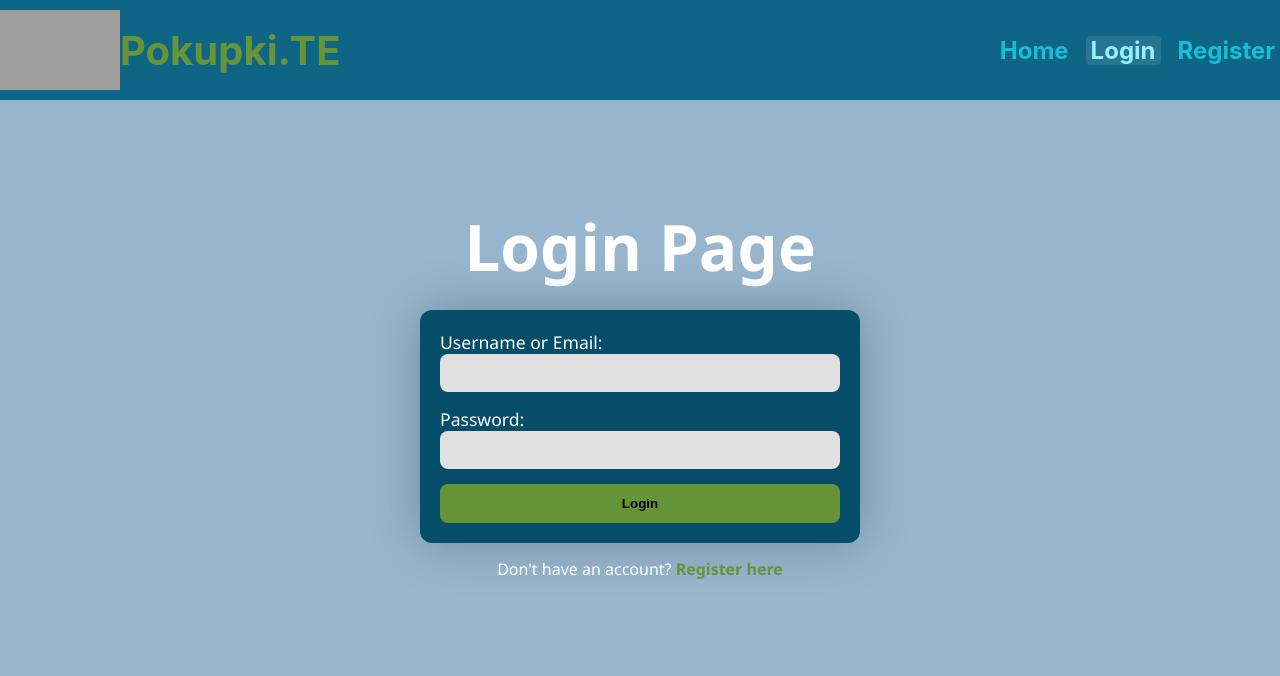
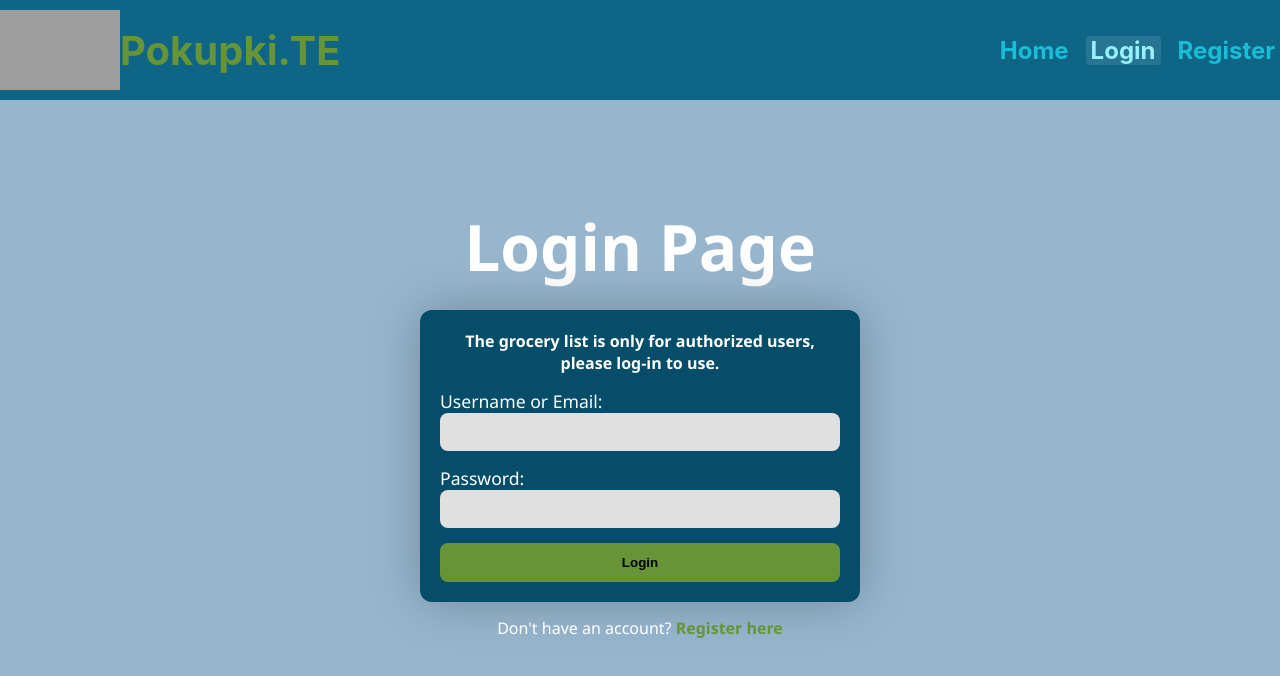
Before and after one commit to rivanov00/ReactJS_Uni_New, a React (Create React App) app: page /login in a window 1280 px wide. Shown: the top 676 px of the page. Built offline with nearby package versions, Linux system fonts and the light colour scheme; grey boxes are pictures that could not be loaded.

Commit message:
404 page & css created

```diff
--- a/src/App.js
+++ b/src/App.js
@@ -1,12 +1,13 @@
 import React from 'react';
 import { BrowserRouter as Router, Routes, Route } from 'react-router-dom';
 
-// Import your components
 import Navbar from './components/Navbar';
 import LoginPage from './components/LoginPage';
 import RegisterPage from './components/RegisterPage';
 import Home from './components/Home';
 import PrivateRoute from './components/PrivateRoute';
+import PageNotFound from './components/404';
+
 
 function App() {
   return (
@@ -26,6 +27,7 @@ function App() {
                 </PrivateRoute>
               }
             />
+            <Route path="*" element={<PageNotFound />} />
           </Routes>
         </div>
       </div>
--- /dev/null
+++ b/src/components/404.js
@@ -0,0 +1,18 @@
+import React from 'react';
+import { Link } from 'react-router-dom';
+import '../css/404.css';
+
+function PageNotFound() {
+  return (
+    <div className="not-found-container">
+      <h1>404</h1>
+      <p>Page Not Found</p>
+      <p>The page you are looking for does not exist.</p>
+      <Link to="/">
+        Go to Home Page
+      </Link>
+    </div>
+  );
+}
+
+export default PageNotFound;
--- a/src/components/LoginPage.js
+++ b/src/components/LoginPage.js
@@ -63,6 +63,10 @@ function LoginPage() {
       )}
 
       <form onSubmit={handleSubmit} className="login-form">
+        <p className="login-info-message">
+          The grocery list is only for authorized users, please log-in to use.
+        </p>
+
         <div className="form-group">
           <label htmlFor="login-username-email" className="login-label">Username or Email:</label>
           <input
--- /dev/null
+++ b/src/css/404.css
@@ -0,0 +1,35 @@
+.not-found-container {
+    display: flex;
+    flex-direction: column;
+    align-items: center;
+    justify-content: center;
+    min-height: 60vh;
+    text-align: center;
+    padding: 10px;
+    font-family: 'Segoe UI', sans-serif;
+    color: #fff;
+    background-color: #97B6CE;
+    box-sizing: border-box;
+  }
+
+  .not-found-container h1 {
+    font-size: 13rem;
+    margin-bottom: 0px;
+  }
+
+  .not-found-container p {
+    font-size: 2rem;
+    margin-bottom: 0px;
+  }
+
+  .not-found-container a {
+    margin-top: 20px;
+    font-size: 2.2rem;
+    color: #679436;
+    text-decoration: none;
+    font-weight: bold;
+  }
+
+  .not-found-container a:hover {
+    text-decoration: underline;
+  }
--- a/src/css/LoginPage.css
+++ b/src/css/LoginPage.css
@@ -99,3 +99,13 @@
     color: #721c24;
     border: 2px solid #f5c6cb;
 }
+.login-info-message {
+    margin-top: auto; /* Matched password-requirements */
+    margin-bottom: 0px; /* Matched password-requirements */
+    font-size: 1em; /* Matched password-requirements */
+    color: #ffffff; /* Matched password-requirements */
+    text-align: center; /* Keep center */
+    width: 100%; /* Keep 100% */
+    box-sizing: border-box; /* Keep border-box */
+    font-weight: bold; /* Matched password-requirements */
+  }
```
